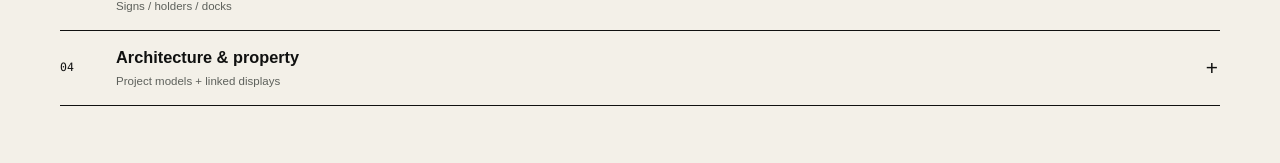
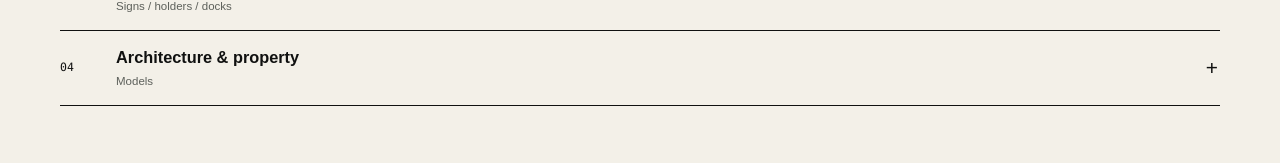
Before and after one commit to manazoid4/mazos-site, a Next.js app: page /3d-printing in a window 1280 px wide. Shown: the part 3773-3936 px from the top of the page. Built offline with nearby package versions, Linux system fonts and the light colour scheme.

Commit message:
Keep architect Objects copy within the page budget

```diff
--- a/app/3d-printing/page.tsx
+++ b/app/3d-printing/page.tsx
@@ -37,7 +37,7 @@ const FAQS = [
   ['Can I see the design before you make it?', 'Yes. You approve the direction and final price before production starts.'],
   ['Are there subscriptions?', 'Not for a stand that opens pages you already own. Ongoing page or link work is extra only if you need it.'],
   ['Can you build the page behind the tap?', 'Yes. I can build the booking page, form or campaign page. That is quoted separately, never hidden in the stand price.'],
-  ['Can you make architectural models?', 'Yes, for simple concept, massing, site and presentation models from suitable supplied files. Send the file and scale; I’ll confirm what is realistic before quoting.'],
+  ['Architectural models?', 'Yes. Send the file and scale; I’ll confirm feasibility first.'],
 ];
 
 export default function ObjectsPage() {
@@ -111,10 +111,10 @@ export default function ObjectsPage() {
             </details>
 
             <details className="objects-usecase" id="architecture-property">
-              <summary><span>04</span><div><strong>Architecture &amp; property</strong><small>Project models + linked displays</small></div></summary>
+              <summary><span>04</span><div><strong>Architecture &amp; property</strong><small>Models</small></div></summary>
               <div className="objects-usecase-body">
-                <p>Concept, massing, site and presentation pieces from suitable supplied files. Add a QR or tap point to open the project page, drawings or enquiry. Send the file and scale; I&apos;ll confirm what is realistic before quoting.</p>
-                <a className="objects-text-link" href={`mailto:${CONTACT_EMAIL}?subject=Maz%20Works%20Architecture%20Property%20Objects%20Enquiry`}>Ask about a project model →</a>
+                <p>Concept, massing, site or presentation models from suitable files, optionally linked by QR/tap.</p>
+                <a className="objects-text-link" href={`mailto:${CONTACT_EMAIL}?subject=Maz%20Works%20Architecture%20Property%20Objects%20Enquiry`}>Ask about a model →</a>
               </div>
             </details>
           </div>
```
